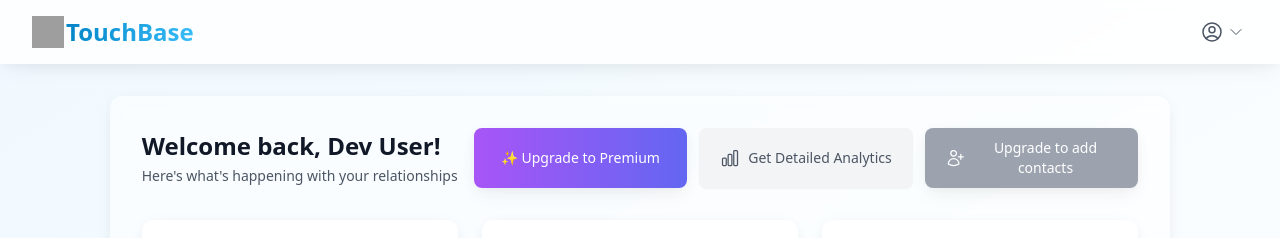
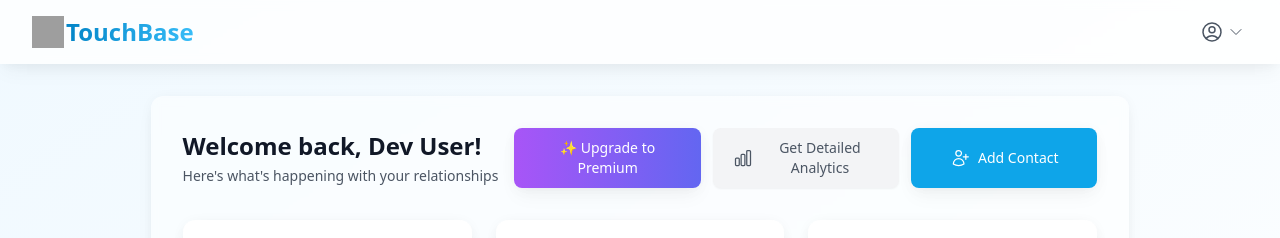
Before and after one commit to ajiteshgogoi/touchbase, a React (Vite) app: page / in a window 1280 px wide. Both pictures are taken after a click on the button "Development Mode Login". Shown: the top 238 px of the page. Built offline with nearby package versions, Linux system fonts and the light colour scheme; no server answers; the database is empty; grey boxes are pictures that could not be loaded.

Commit message:
Revert "Add trial period to add contact buttons"
This reverts commit 2eecea901cfff316ec8285266094e286eb406470.

```diff
--- a/src/pages/Contacts.tsx
+++ b/src/pages/Contacts.tsx
@@ -107,21 +107,16 @@ export const Contacts = () => {
         </div>
         {canAddMore ? (
           <Link
-            to={isPremium || isOnTrial ? "/contacts/new" : "/settings"}
-            className={`inline-flex items-center justify-center w-full sm:w-auto px-5 py-2.5 rounded-lg text-sm font-medium text-white ${
-              isPremium || isOnTrial ? "bg-primary-500 hover:bg-primary-400" : "bg-gray-400 hover:bg-gray-500"
-            } shadow-soft hover:shadow-lg transition-all`}
+            to="/contacts/new"
+            className="inline-flex items-center justify-center w-full sm:w-auto px-5 py-2.5 rounded-lg text-sm font-medium text-white bg-primary-500 hover:bg-primary-400 shadow-soft hover:shadow-lg transition-all"
           >
             <UserPlusIcon className="h-5 w-5 mr-2" />
-            {isPremium || isOnTrial ? "Add Contact" : "Upgrade to add contacts"}
+            Add Contact
           </Link>
         ) : (
-          <Link
-            to="/settings"
-            className="inline-flex items-center justify-center w-full sm:w-auto px-5 py-2.5 rounded-lg text-sm font-medium text-white bg-gray-400 hover:bg-gray-500 shadow-soft hover:shadow-lg transition-all"
-          >
+          <button className="inline-flex items-center justify-center w-full sm:w-auto px-5 py-2.5 rounded-lg text-sm font-medium text-white bg-gray-400 cursor-not-allowed shadow-soft">
             Upgrade to add more contacts
-          </Link>
+          </button>
         )}
       </div>
 
--- a/src/pages/Dashboard.tsx
+++ b/src/pages/Dashboard.tsx
@@ -325,25 +325,20 @@ export const Dashboard = () => {
           </Link>
           {canAddMore ? (
             <Link
-              to={isPremium || isOnTrial ? "/contacts/new" : "/settings"}
-              className={`flex-1 inline-flex items-center justify-center text-center px-5 py-2.5 rounded-lg text-sm font-medium text-white ${
-                isPremium || isOnTrial ? "bg-primary-500 hover:bg-primary-400" : "bg-gray-400 hover:bg-gray-500"
-              } shadow-soft hover:shadow-lg transition-all`}
+              to="/contacts/new"
+              className="flex-1 inline-flex items-center justify-center text-center px-5 py-2.5 rounded-lg text-sm font-medium text-white bg-primary-500 hover:bg-primary-400 shadow-soft hover:shadow-lg transition-all"
             >
               <span className="inline-flex items-center justify-center">
                 <UserPlusIcon className="h-5 w-5 mr-2 flex-shrink-0" />
-                {isPremium || isOnTrial ? "Add Contact" : "Upgrade to add contacts"}
+                Add Contact
               </span>
             </Link>
           ) : (
-            <Link
-              to="/settings"
-              className="flex-1 inline-flex items-center justify-center text-center px-5 py-2.5 rounded-lg text-sm font-medium text-white bg-gray-400 hover:bg-gray-500 shadow-soft hover:shadow-lg transition-all"
-            >
+            <button className="flex-1 inline-flex items-center justify-center text-center px-5 py-2.5 rounded-lg text-sm font-medium text-white bg-gray-400 cursor-not-allowed shadow-soft">
               <span className="inline-flex items-center justify-center">
                 Upgrade to add more contacts
               </span>
-            </Link>
+            </button>
           )}
         </div>
       </div>
```
